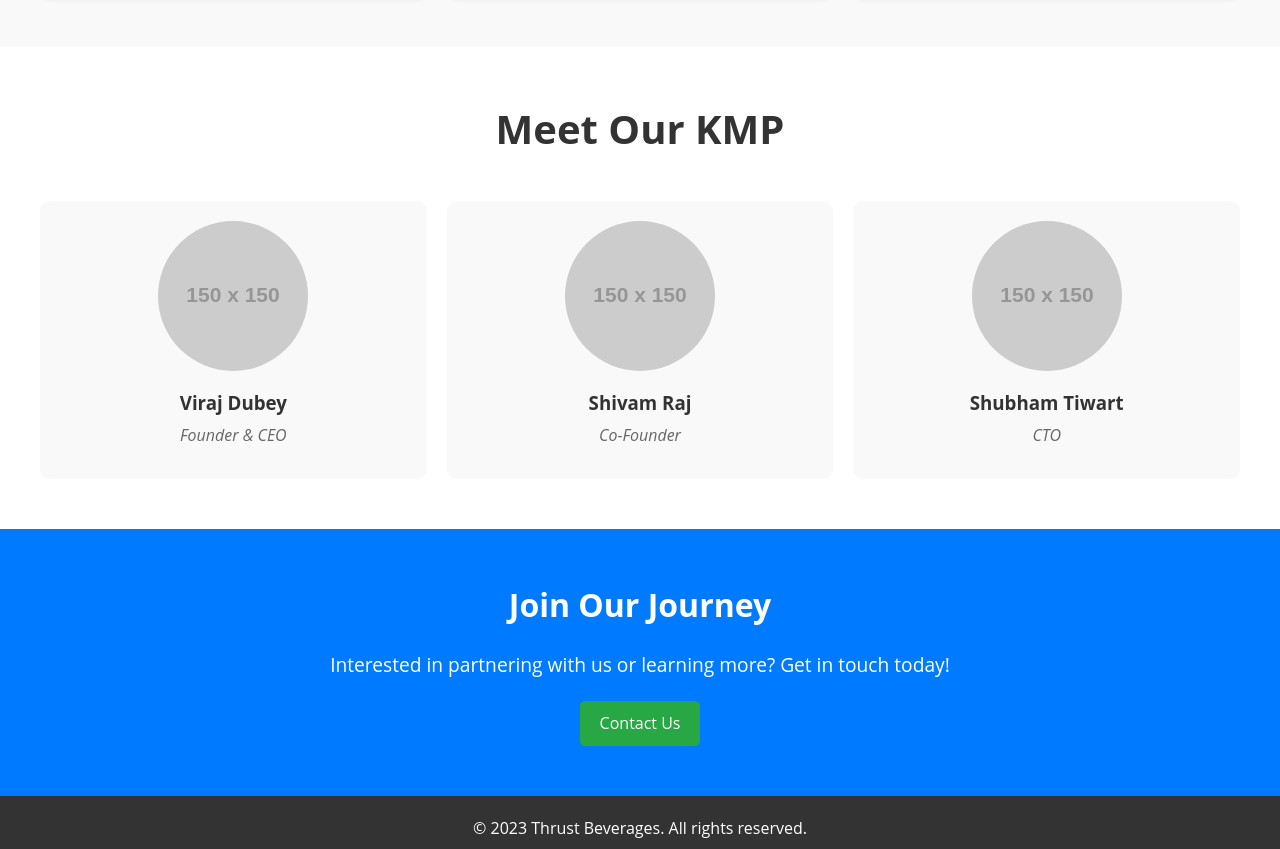
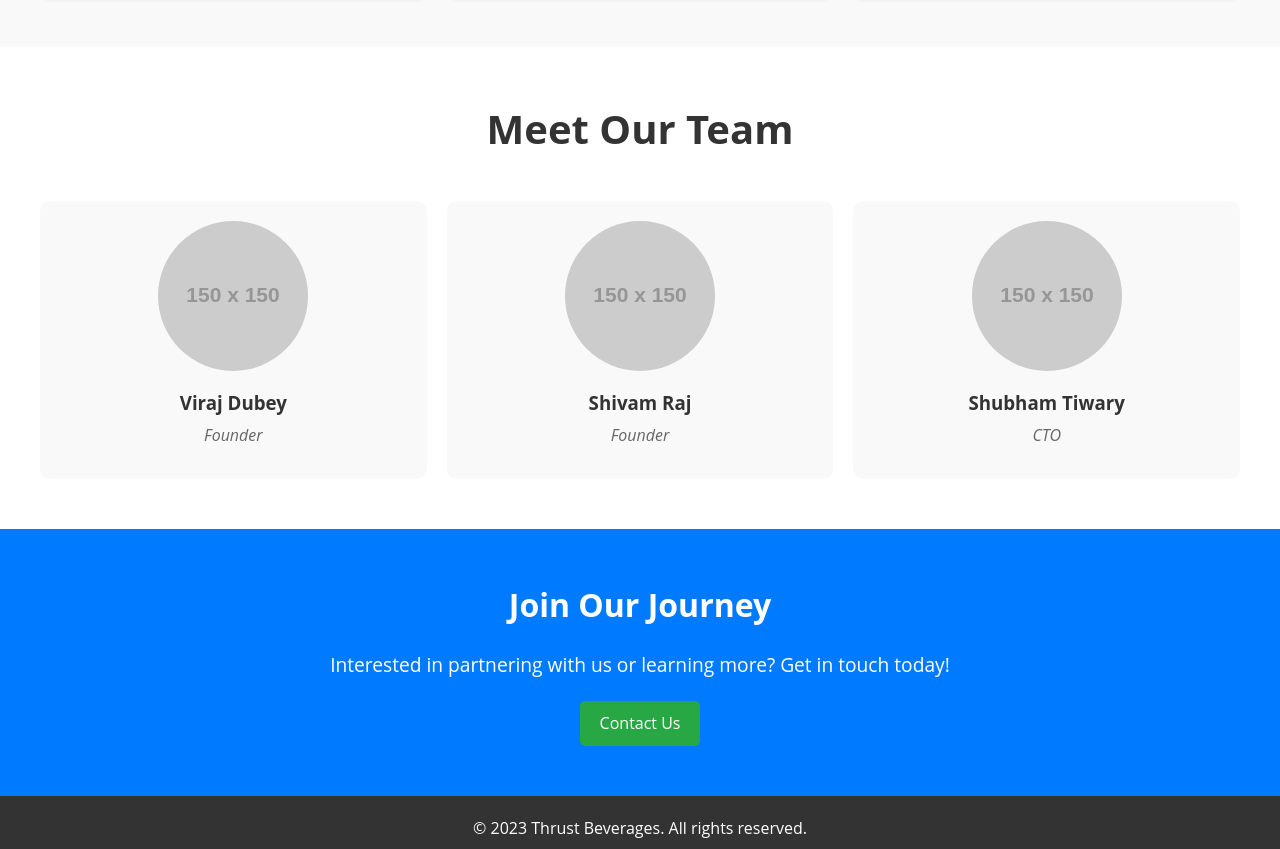
Before and after one commit to shubhamtiwary1/VD-P, a plain HTML site: page pages/about-us.html in a window 1280 px wide. Shown: the part 1873-2722 px from the top of the page. Drawn offline with Linux system fonts and the light colour scheme; placeholder pictures from the web are drawn by us.

Commit message:
updated about-us page

```diff
--- a/pages/about-us.html
+++ b/pages/about-us.html
@@ -55,23 +55,23 @@
     </section>
 
     <section class="team-overview">
-        <h2>Meet Our KMP</h2>
+        <h2>Meet Our Team</h2>
         <div class="grid">
             <div class="team-card">
                 <img src="https://placehold.co/150x150" alt="John Doe">
                 <h3>Viraj Dubey</h3>
-                <p class="role">Founder & CEO</p>
+                <p class="role">Founder</p>
                 <!-- <p>John leads with a passion for innovation, driving Thrust Beverages to new heights in the industry.</p> -->
             </div>
             <div class="team-card">
                 <img src="https://placehold.co/150x150" alt="Jane Smith">
                 <h3>Shivam Raj</h3>
-                <p class="role">Co-Founder</p>
+                <p class="role">Founder</p>
                 <!-- <p>Jane crafts stunning bottle designs that bring our clients’ brands to life.</p> -->
             </div>
             <div class="team-card">
                 <img src="https://placehold.co/150x150" alt="Mike Johnson">
-                <h3>Shubham Tiwart</h3>
+                <h3>Shubham Tiwary</h3>
                 <p class="role">CTO</p>
                 <!-- <p>Mike ensures seamless production and delivery for every order.</p> -->
             </div>
```
